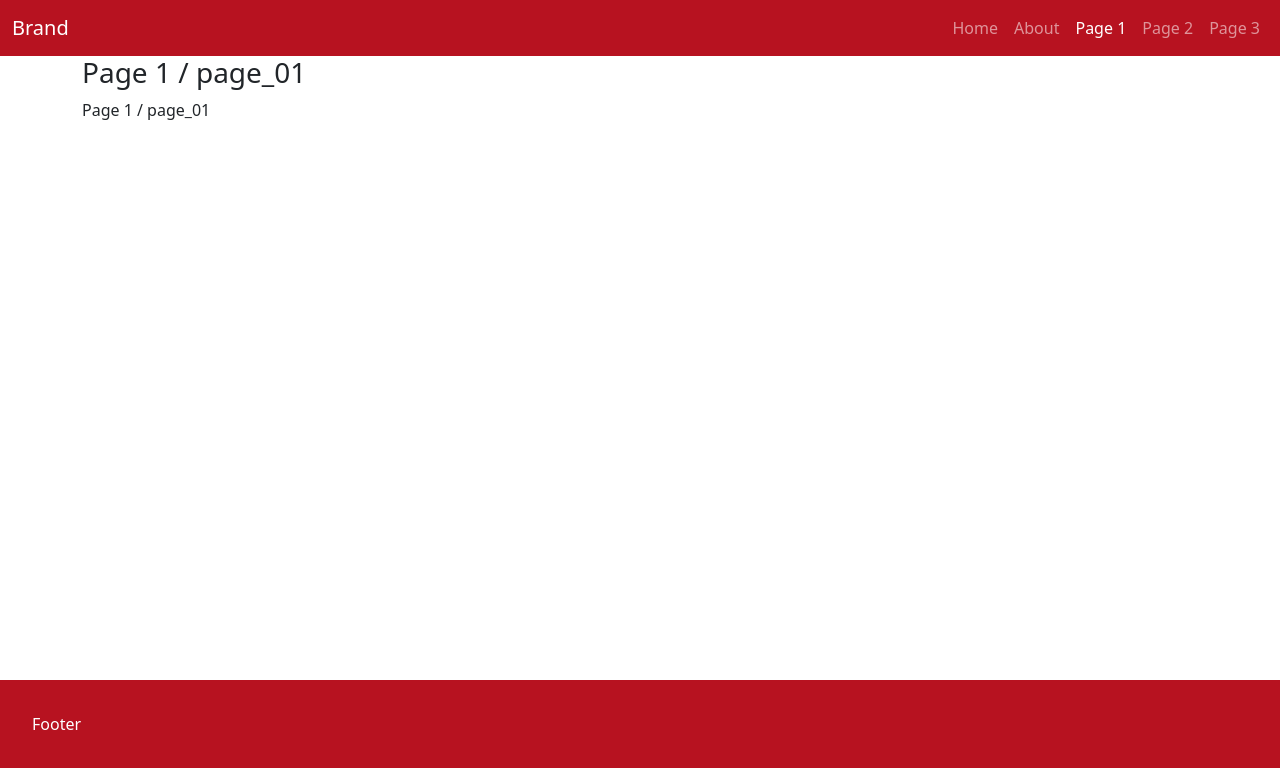
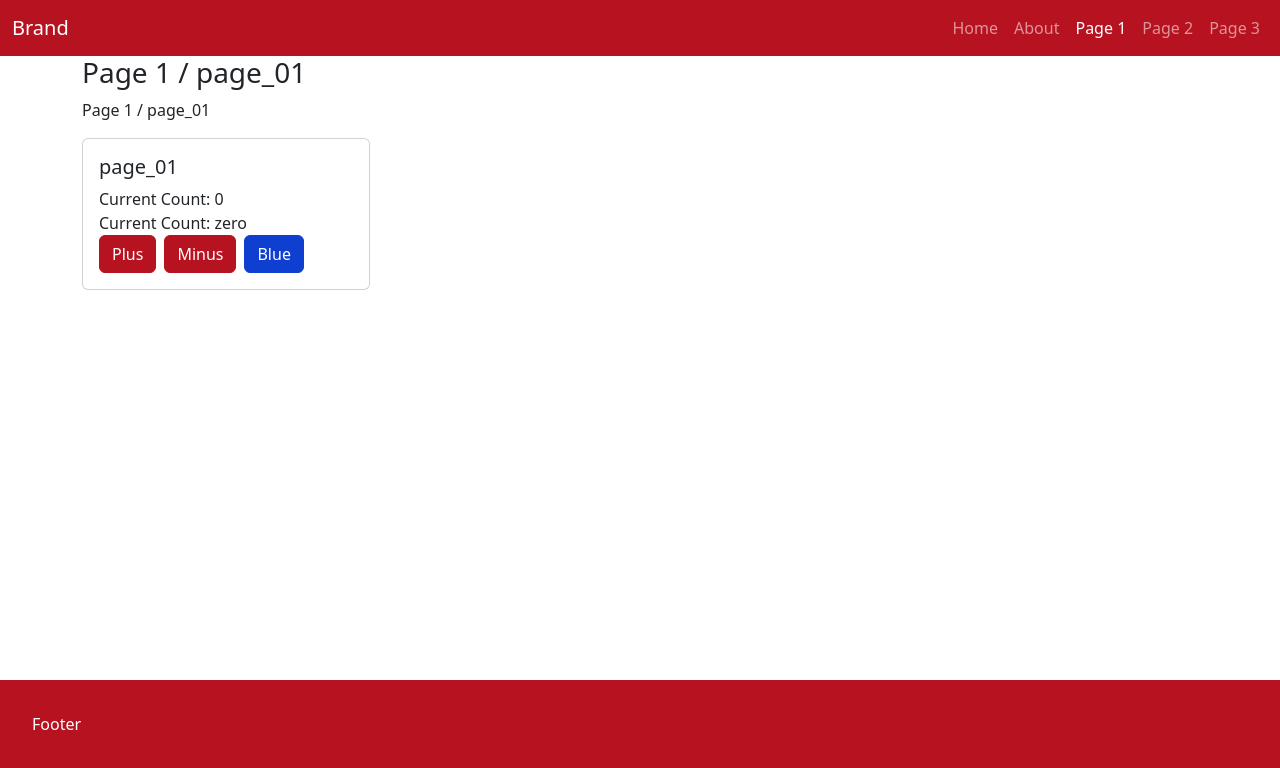
Before and after one commit to adam-lafontaine/WebDevSandbox, a Vue app in the folder VitePinaBootstrap/: page /page/1/page_01 in a window 1280 px wide. Shown: the top 768 px of the page. Built offline with nearby package versions, Linux system fonts and the light colour scheme.

Commit message:
component props

```diff
--- /dev/null
+++ b/VitePinaBootstrap/src/components/cards/CounterCard.vue
@@ -0,0 +1,55 @@
+<script setup lang="ts">
+import { useCountingStore } from '@stores/CountingStore'
+
+
+const counter = useCountingStore();
+
+const props = defineProps({
+    title: { type: String, required: true }
+});
+
+</script>
+
+
+<template>
+
+<div class="card card-width">
+    <div class="card-body">
+        <h5 class="card-title">{{ props.title }}</h5>
+        <div class="row">
+            <div class="col-12">
+                Current Count: {{ counter.get_count }}
+            </div>
+            <div class="col-12">
+                Current Count: {{ counter.get_count_str }}
+            </div>
+            <div class="col-12">
+                <button
+                    type="button"
+                    class="btn btn-primary me-2"
+                    @click="counter.increment"
+                >
+                    Plus
+                </button>
+                <button
+                    type="button"
+                    class="btn btn-primary me-2"
+                    @click="counter.decrement"
+                >
+                    Minus
+                </button>
+                <button class="btn btn-my-blue">Blue</button>
+            </div>
+        </div>
+    </div>
+</div>
+
+</template>
+
+
+<style scoped>
+
+.card-width {
+    width: 18rem;
+}
+</style>
--- a/VitePinaBootstrap/src/components/views/About.vue
+++ b/VitePinaBootstrap/src/components/views/About.vue
@@ -1,8 +1,4 @@
 <script setup lang="ts">
-import { useCountingStore } from '@stores/CountingStore'
-
-
-const counter = useCountingStore();
 
 </script>
 
@@ -10,43 +6,9 @@ const counter = useCountingStore();
 <template>
 <h1>About</h1>
 
-<div class="card card-width">
-    <div class="card-body">
-        <h5 class="card-title">Card Title</h5>
-        <div class="row">
-            <div class="col-12">
-                Current Count: {{ counter.get_count }}
-            </div>
-            <div class="col-12">
-                Current Count: {{ counter.get_count_str }}
-            </div>
-            <div class="col-12">
-                <button
-                    type="button"
-                    class="btn btn-primary me-2"
-                    @click="counter.increment"
-                >
-                    Plus
-                </button>
-                <button
-                    type="button"
-                    class="btn btn-primary me-2"
-                    @click="counter.decrement"
-                >
-                    Minus
-                </button>
-                <button class="btn btn-my-blue">Blue</button>
-            </div>
-        </div>
-    </div>
-</div>
-
 </template>
 
 
 <style scoped>
 
-.card-width {
-    width: 18rem;
-}
 </style>
--- a/VitePinaBootstrap/src/components/views/Page.vue
+++ b/VitePinaBootstrap/src/components/views/Page.vue
@@ -1,5 +1,6 @@
 <script setup lang="ts">
 //import { ref } from "vue";
+import CounterCard from '@cards/CounterCard.vue'
 
 const props = defineProps({
     page_id: { type: String, required: true },
@@ -14,6 +15,8 @@ const props = defineProps({
 
 <p>Page {{ props.page_id }} / {{ props.slug }}</p>
 
+<CounterCard :title="props.slug"/>
+
 </template>
 
 
--- a/VitePinaBootstrap/src/router/router.ts
+++ b/VitePinaBootstrap/src/router/router.ts
@@ -1,6 +1,6 @@
 import { createRouter, createWebHistory, RouteLocationNormalizedLoaded } from 'vue-router'
 
-type R = RouteLocationNormalizedLoaded;
+type Route = RouteLocationNormalizedLoaded;
 
 import Home from '@views/Home.vue'
 
@@ -23,9 +23,10 @@ const routes = [
         path: "/page/:id/:slug",
         name: "page",
         component: page,
-        props: (route: R) => ({ page_id: route.params.id, slug: route.params.slug }),
+        props: (r: Route) => ({ page_id: r.params.id, slug: r.params.slug }),
     }
-]
+];
+
 
 const router = createRouter({
     history: createWebHistory(),
--- a/VitePinaBootstrap/tsconfig.json
+++ b/VitePinaBootstrap/tsconfig.json
@@ -26,6 +26,7 @@
       "@/*": ["src/*"],
       "@components/*": ["src/components/*"],
       "@views/*": ["src/components/views/*"],
+      "@cards/*": ["src/components/cards/*"],
       "@stores/*": ["src/stores/*"],
       "@assets/*": ["src/assets/*"]
     }
--- a/VitePinaBootstrap/vite.config.ts
+++ b/VitePinaBootstrap/vite.config.ts
@@ -12,6 +12,7 @@ export default defineConfig({
             '@assets': path.resolve(__dirname, './src/assets'),
             '@components': path.resolve(__dirname, './src/components'),
             '@views': path.resolve(__dirname, './src/components/views'),
+            '@cards': path.resolve(__dirname, './src/components/cards'),
             '@stores': path.resolve(__dirname, './src/stores'),
             '~bootstrap': path.resolve(__dirname, 'node_modules/bootstrap'),
         }
```
